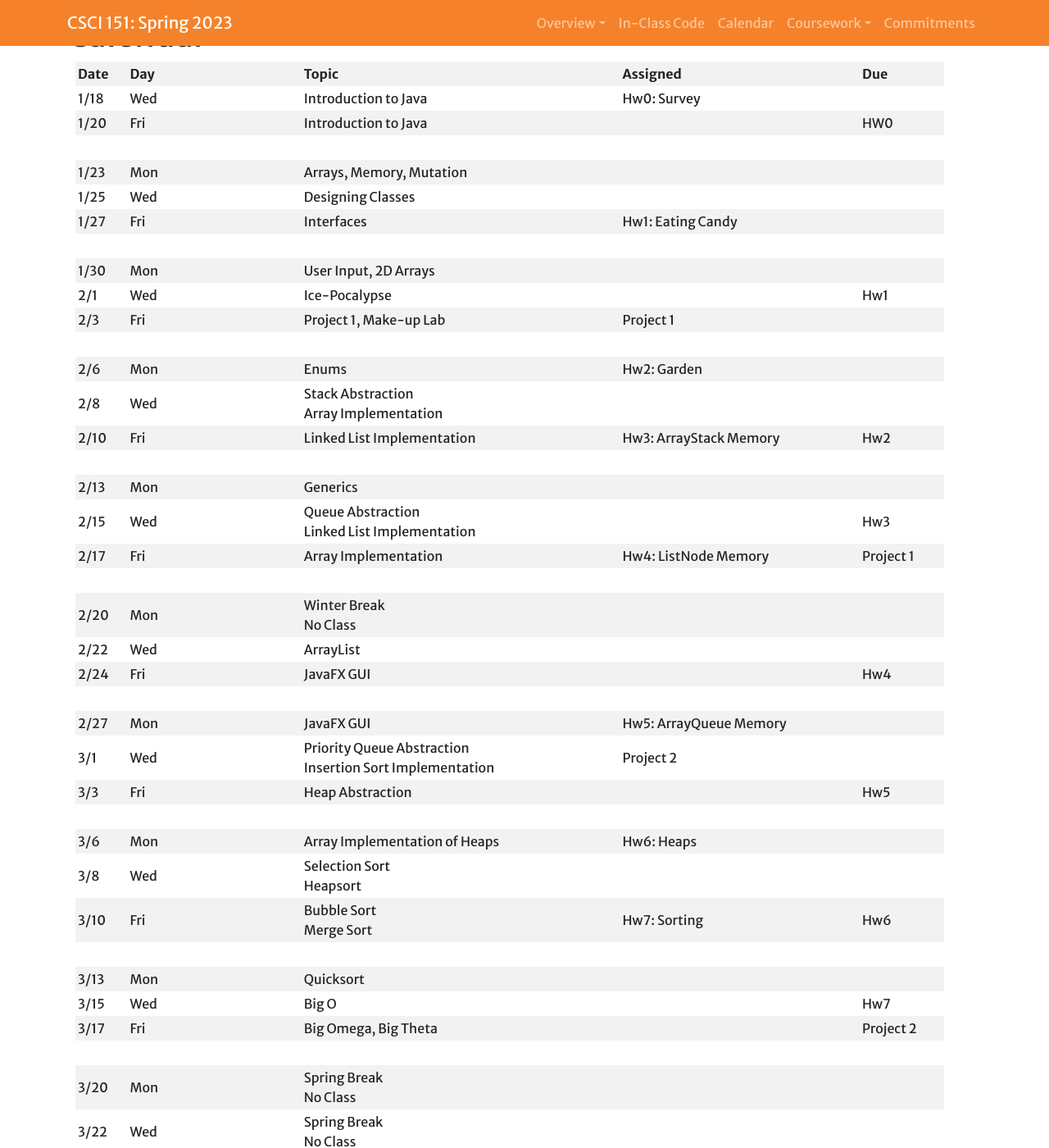
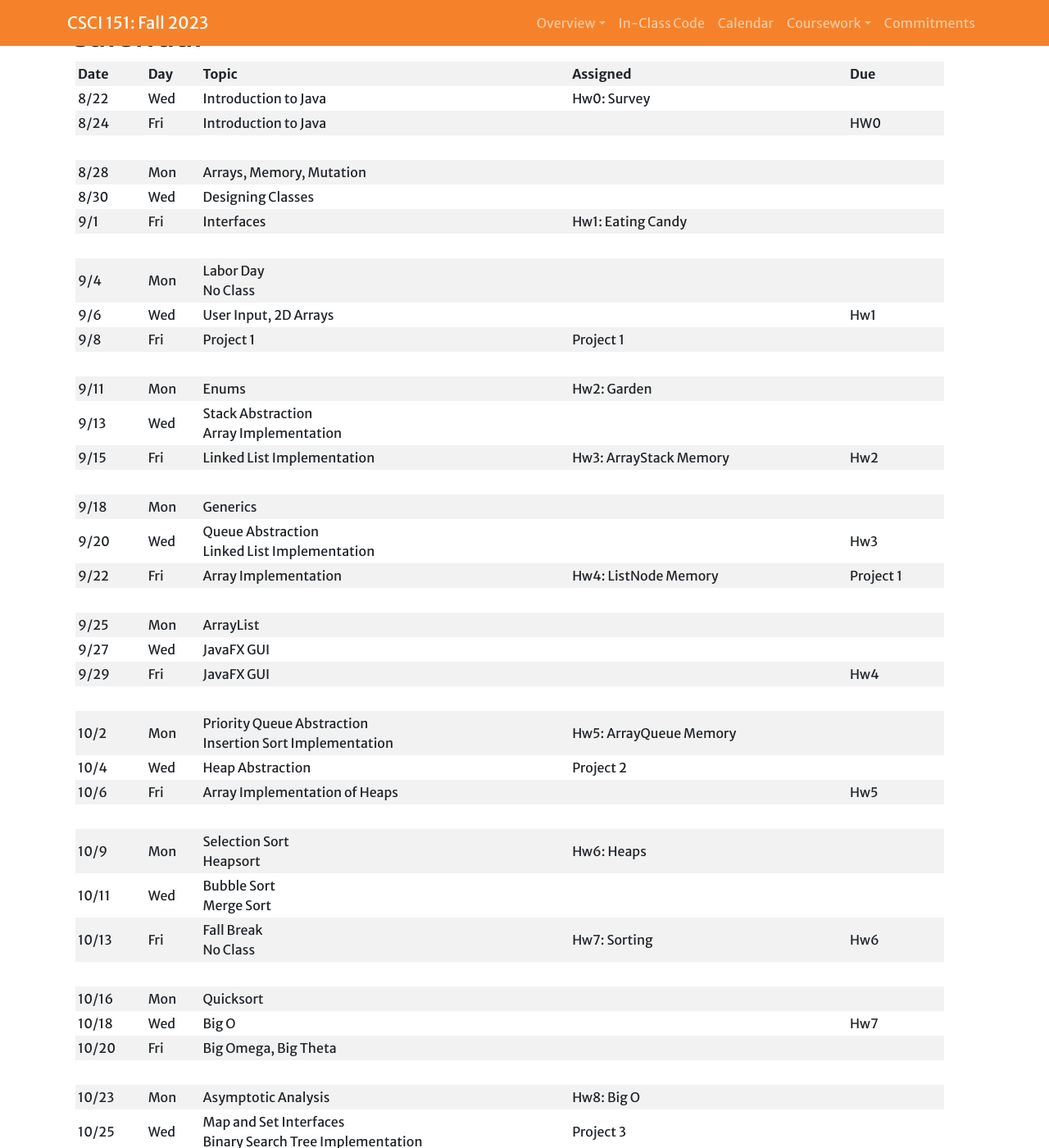
Before and after one commit to Hendrix-CS/csci151, a Jekyll site: the page built from index.md, in a window 1280 px wide and 1400 px high, scrolled down 1774 px. Shown: the whole window at 82% size. Built offline with Jekyll 4.4.1, drawn with Linux system fonts in a browser that asks for light colours; a script that is not in the unit is left out; our own code applies the rules of GitHub Pages for plain Markdown files; some of the changed text lies outside the part shown.

Commit message:
Began transition to Fall 2023

```diff
--- a/_config.yml
+++ b/_config.yml
@@ -26,7 +26,7 @@
 
 number: CSCI 151
 title: Data Structures
-semester: Spring 2023
+semester: Fall 2023
 
 navigation:
   - title: Overview
@@ -64,11 +64,6 @@
     email: ferrer@hendrix.edu
     web: https://gjf2a.github.io/
     officehours: https://drferrer.youcanbook.me/
-  - id: goadrich
-    name: Dr. Mark Goadrich
-    email: goadrich@hendrix.edu
-    web: http://mark.goadrich.com
-    officehours: http://markgoadrich.youcanbook.me
 
 offerings:
   - name: LECTURE 01
@@ -78,7 +73,7 @@
   - name: LAB 01
     loc: Snoddy Lab
     time: T 1:10pm - 4:00pm
-    instructor: goadrich
+    instructor: ferrer
 
 resources:
   - name: Java 19
--- a/index.md
+++ b/index.md
@@ -36,73 +36,73 @@
 
 | Time | Sun | Mon | Tue | Wed | Thur |
 |:----:|:---:|:-----:|:----:|:----:|:----:|
-|6-8	|Ted	|Simon	|Matthew |  |  |
-|8-10	| 	| Ryan | | Riley |Zoie |
+|6-8	|TBA	|TBA	|TBA |  |  |
+|8-10	| 	| TBA | | TBA |TBA |
 
 # <a name="calendar">Calendar</a>
 
 | Date | Day | Topic                                                       | Assigned             | Due       |
 | ---  | --- | -----                                                       | ------------         | --------- |
-| 1/18 | Wed | Introduction to Java                                        | Hw0: Survey
-| 1/20 | Fri | Introduction to Java                                        |                      | HW0       |
+| 8/22 | Wed | Introduction to Java                                        | Hw0: Survey
+| 8/24 | Fri | Introduction to Java                                        |                      | HW0       |
 |      |
-| 1/23 | Mon | Arrays, Memory, Mutation
-| 1/25 | Wed | Designing Classes
-| 1/27 | Fri | Interfaces                                                  | Hw1: Eating Candy |
+| 8/28 | Mon | Arrays, Memory, Mutation
+| 8/30 | Wed | Designing Classes
+| 9/1  | Fri | Interfaces                                                  | Hw1: Eating Candy |
 |      |
-| 1/30 | Mon | User Input, 2D Arrays
-| 2/1  | Wed | Ice-Pocalypse                                               |                      | Hw1       |
-| 2/3  | Fri | Project 1, Make-up Lab                                      | Project 1
+| 9/4  | Mon | Labor Day<br>No Class
+| 9/6  | Wed | User Input, 2D Arrays                                                 |                      | Hw1       |
+| 9/8  | Fri | Project 1                                      | Project 1
 |      |
-| 2/6  | Mon | Enums                                                       | Hw2: Garden          |
-| 2/8  | Wed | Stack Abstraction<br>Array Implementation                   |
-| 2/10 | Fri | Linked List Implementation                                  | Hw3: ArrayStack Memory | Hw2     |
+| 9/11 | Mon | Enums                                                       | Hw2: Garden          |
+| 9/13 | Wed | Stack Abstraction<br>Array Implementation                   |
+| 9/15 | Fri | Linked List Implementation                                  | Hw3: ArrayStack Memory | Hw2     |
 |      |
-| 2/13 | Mon | Generics
-| 2/15 | Wed | Queue Abstraction<br>Linked List Implementation             |                      | Hw3       |
-| 2/17 | Fri | Array Implementation                                        | Hw4: ListNode Memory | Project 1 |
+| 9/18 | Mon | Generics
+| 9/20 | Wed | Queue Abstraction<br>Linked List Implementation             |                      | Hw3       |
+| 9/22 | Fri | Array Implementation                                        | Hw4: ListNode Memory | Project 1 |
 |      |
-| 2/20 | Mon | Winter Break<br>No Class |
-| 2/22 | Wed | ArrayList                                                   |                      |           |
-| 2/24 | Fri | JavaFX GUI                                                  |                      | Hw4
+| 9/25 | Mon | ArrayList                                                            |
+| 9/27 | Wed | JavaFX GUI                                                    |                      |           |
+| 9/29 | Fri | JavaFX GUI                                                 |                      | Hw4
 |      |
-| 2/27 | Mon | JavaFX GUI                                                  | Hw5: ArrayQueue Memory
-| 3/1  | Wed | Priority Queue Abstraction<br>Insertion Sort Implementation | Project 2            |
-| 3/3  | Fri | Heap Abstraction                                            |                      | Hw5
+| 10/2 | Mon | Priority Queue Abstraction<br>Insertion Sort Implementation| Hw5: ArrayQueue Memory
+| 10/4 | Wed | Heap Abstraction | Project 2            |
+| 10/6 | Fri | Array Implementation of Heaps                                            |                      | Hw5
 |      |
-| 3/6  | Mon | Array Implementation of Heaps                               | Hw6: Heaps
-| 3/8  | Wed | Selection Sort<br>Heapsort
-| 3/10 | Fri | Bubble Sort<br>Merge Sort                                   | Hw7: Sorting         | Hw6
+| 10/9 | Mon | Selection Sort<br>Heapsort                               | Hw6: Heaps
+| 10/11| Wed | Bubble Sort<br>Merge Sort
+| 10/13| Fri | Fall Break<br>No Class                                    | Hw7: Sorting         | Hw6
 |      |
-| 3/13 | Mon | Quicksort                                                   |
-| 3/15 | Wed | Big O                                                       |                      | Hw7
-| 3/17 | Fri | Big Omega, Big Theta                                        |                      | Project 2
+| 10/16| Mon | Quicksort                                                   |
+| 10/18| Wed | Big O                                                       |                      | Hw7
+| 10/20| Fri | Big Omega, Big Theta
 |      |
-| 3/20 | Mon | Spring Break <br>No Class |
-| 3/22 | Wed | Spring Break <br>No Class |
-| 3/24 | Fri | Spring Break <br>No Class |
+| 10/23| Mon | Asymptotic Analysis                                         | Hw8: Big O
+| 10/25| Wed | Map and Set Interfaces<br>Binary Search Tree Implementation | Project 3
+| 10/27| Fri | Removal from Binary Search Trees                            |                      | Hw8
 |      |
-| 3/27 | Mon | Asymptotic Analysis                                         | Hw8: Big O
-| 3/29 | Wed | Map and Set Interfaces<br>Binary Search Tree Implementation | Project 3
-| 3/31 | Fri | Removal from Binary Search Trees                            |                      | Hw8
+| 10/30| Mon | Tree Traversals<br>Tree Balancing<br>Tree Rotations         | Hw9: Trees
+| 11/1 | Wed | [Balanced Trees]({{site.baseurl}}/inclass/red_black.html)   |
+| 11/3 | Fri | Hash Tables<br>Separate Chaining Implementation             |                      | Hw9
 |      |
-| 4/3  | Mon | Tree Traversals<br>Tree Balancing<br>Tree Rotations         | Hw9: Trees
-| 4/5  | Wed | [Balanced Trees]({{site.baseurl}}/inclass/red_black.html)   |
-| 4/7  | Fri | Hash Tables<br>Separate Chaining Implementation             |                      | Hw9
+| 11/6 | Mon | Hash Tables<br>Open Addressing Implementation                              | Hw10: Hash Tables    | Project 3
+| 11/8 | Wed | Hash Tables<br>Cuckoo Implementation
+| 11/10| Fri | Tries                                                       |                      | Hw10
 |      |
-| 4/10 | Mon | Open Addressing Implementation                              | Hw10: Hash Tables    | Project 3
-| 4/12 | Wed | Cuckoo Implementation
-| 4/14 | Fri | Tries                                                       |                      | Hw10
+| 11/13| Mon | Tries
+| 11/15| Wed | Designing the Final Project                                 | Project 4
+| 11/17| Fri | Building Large Programs
 |      |
-| 4/17 | Mon | Tries
-| 4/19 | Wed | Designing the Final Project                                 | Project 4
-| 4/21 | Fri | Bloom Filters
+| 11/20| Mon | Building Large Programs
+| 11/22| Wed | Thanksgiving Break<br>No Class
+| 11/24| Fri | Thanksgiving Break<br>No Class
+
+| 11/27| Mon | Building Large Programs
+| 11/29| Wed | Building Large Programs
+| 12/1 | Fri | Retrospective
 |      |
-| 4/24 | Mon | Skip Lists
-| 4/26 | Wed | B-Trees
-| 4/28 | Fri | Retrospective
-|      |
-| 5/3  | Thu 8:30-11:30 am | Project 4 Presentations
+| 12/7 | Thu 8:30-11:30 am | Project 4 Presentations
 
 <!--
 # <a name="inclasscode">In-Class Code</a>
```
